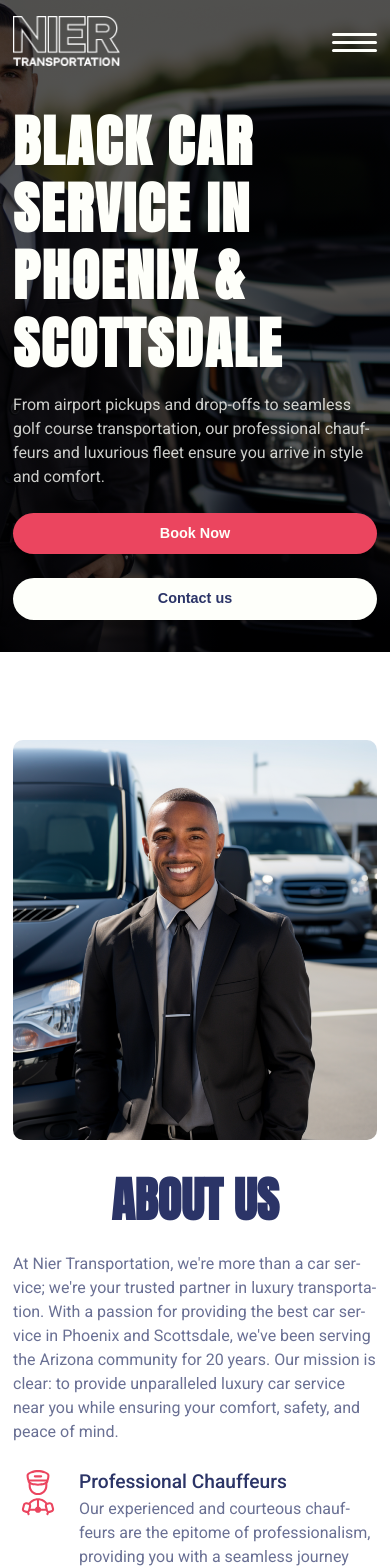
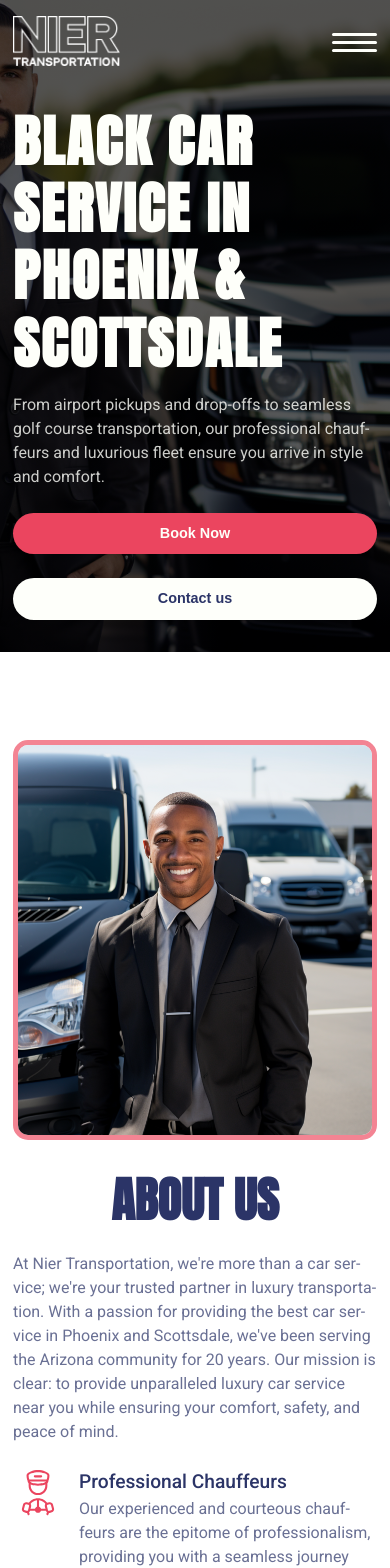
Before and after one commit to ChristianWare/Nier-Transport-Redesign, a Next.js app: page / in a window 390 px wide. Shown: the top 1568 px of the page. Built offline with nearby package versions, Linux system fonts and the light colour scheme.

Commit message:
About Us Section UI Update

```diff
--- a/src/app/components/AboutUsSection/AboutUsSection.module.css
+++ b/src/app/components/AboutUsSection/AboutUsSection.module.css
@@ -20,6 +20,31 @@
   position: relative;
   height: 700px;
   width: 100%;
+  border-radius: 10px;
+}
+
+.imgContainer::after {
+  position: absolute;
+  content: "";
+  width: 40%;
+  height: 40%;
+  top: -25px;
+  left: -25px;
+  background-color: var(--red2);
+  z-index: -1;
+  border-radius: 10px;
+}
+
+.imgContainer::before {
+  position: absolute;
+  content: "";
+  width: 40%;
+  height: 30%;
+  bottom: -25px;
+  right: -25px;
+  background-image: radial-gradient(var(--lightBlue2) 1px, transparent 1px);
+  background-size: calc(10 * 1px) calc(10 * 1px);
+  z-index: 2;
   border-radius: 10px;
 }
 
@@ -86,6 +111,16 @@
     width: 100%;
   }
 
+  .imgContainer {
+    border: 5px solid var(--red2);
+    border-radius: 15px;
+  }
+
+  .imgContainer::after, .imgContainer::before {
+    width: 0%;
+    height: 0%;
+  }
+
   .btnContainer {
     display: grid;
     grid-template-columns: repeat(1, 1fr);
--- a/src/app/globals.css
+++ b/src/app/globals.css
@@ -1,8 +1,10 @@
 :root {
   --darkBlue: #2b3467;
-  --lightBlue: #f1f7f9;
+  --lightBlue: #F9FAFF;
+  --lightBlue2: #b7c3fc;
   --cream: #fefffa;
   --red: #eb455f;
+  --red2: #F38493;
   --border: rgba(43, 52, 103, 0.2);
 }
 
```
